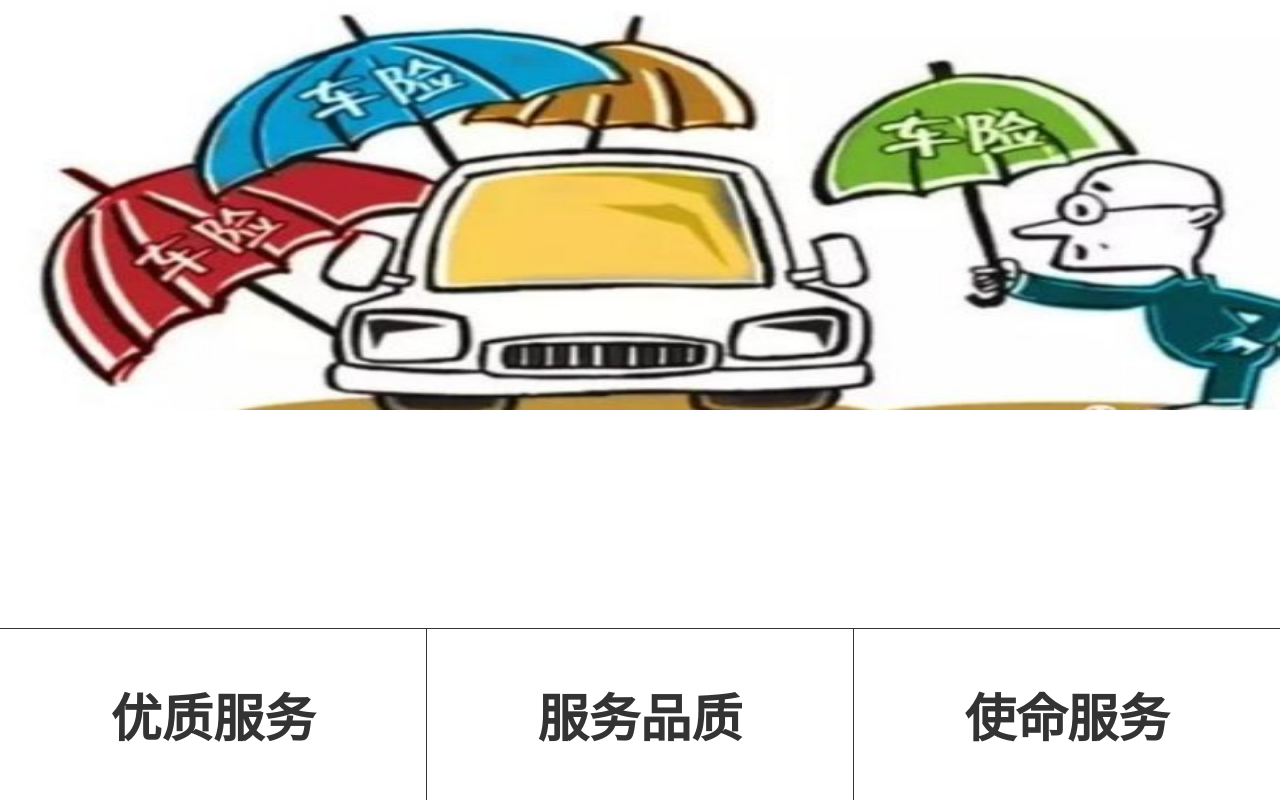
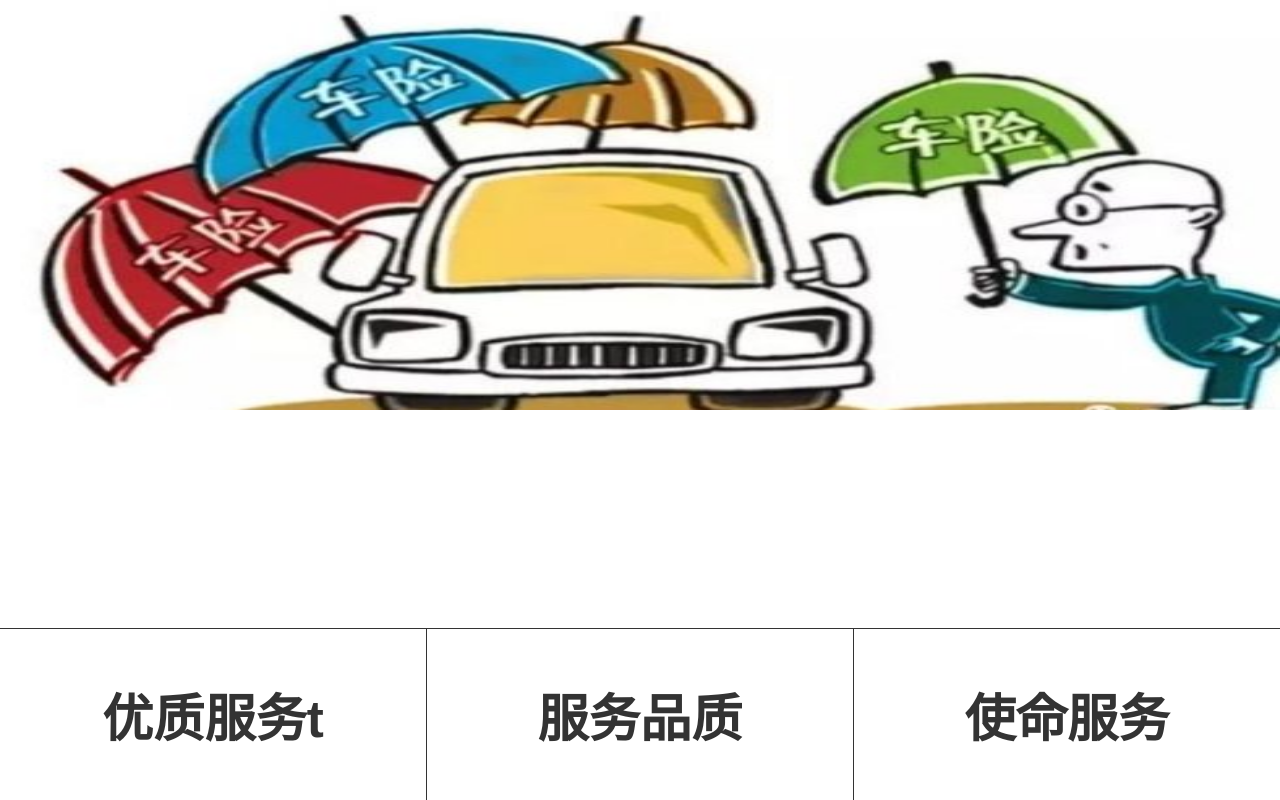
Before and after one commit to luanwei/h5, a Vue app: page /#/company in a window 1280 px wide. Built offline with nearby package versions, Linux system fonts and the light colour scheme.

Commit message:
测试 提交

```diff
--- a/src/views/company/index.vue
+++ b/src/views/company/index.vue
@@ -2,7 +2,7 @@
   <div class="view">
     <img class="t-banner" src="../../assets/image/sy_t.jpg">
     <div class="b-table">
-      <div @click="goPage('yyzz')">优质服务</div>
+      <div @click="goPage('yyzz')">优质服务t</div>
       <div @click="goPage('fwpz')">服务品质</div>
       <div @click="goPage('smrw')">使命服务</div>
     </div>
```
